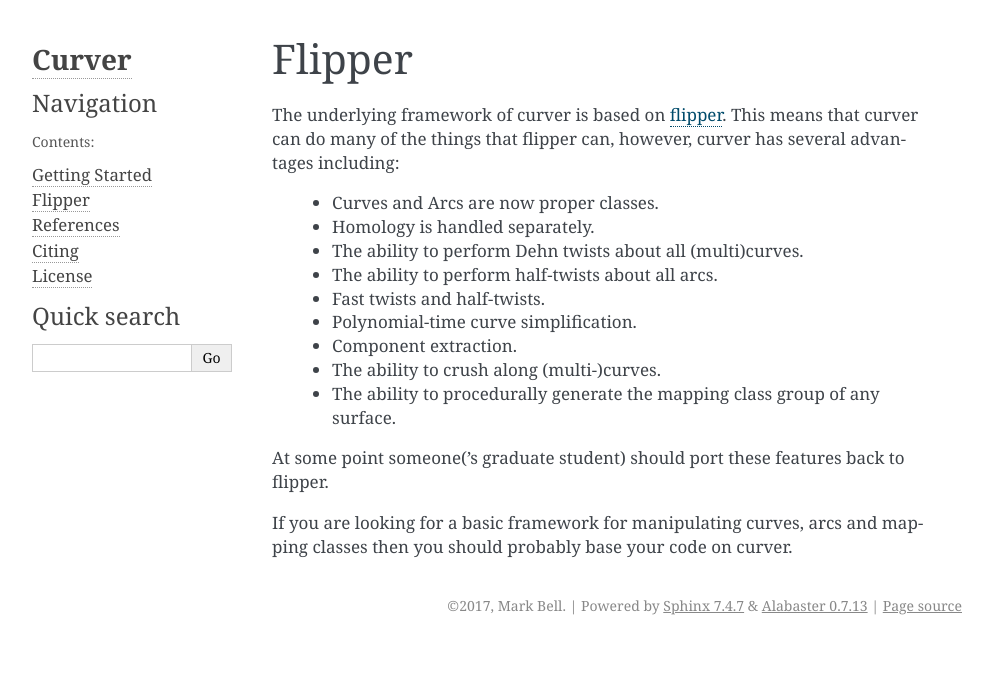
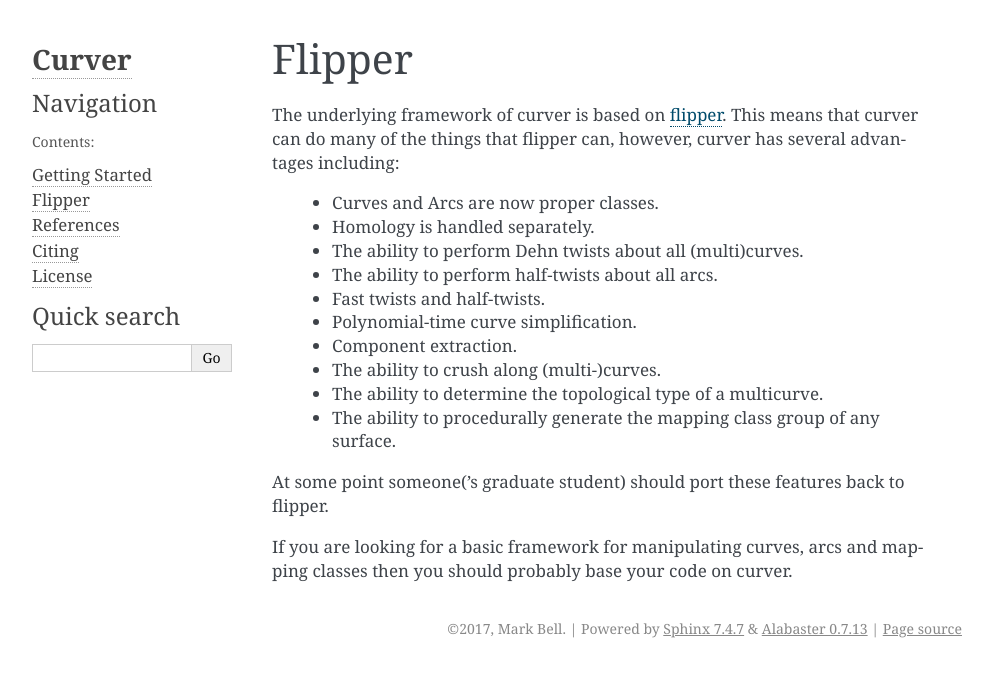
Before and after one commit to MarkCBell/curver, a Sphinx documentation site: the page built from docs/source/flipper.rst, in a window 1280 px wide. Shown: the top 677 px of the page, without its empty margins (148-1141 px from the left). Built offline with Sphinx 7.4.7, drawn with Linux system fonts in a browser that asks for light colours.

Commit message:
More features.

```diff
--- a/docs/source/flipper.rst
+++ b/docs/source/flipper.rst
@@ -13,6 +13,7 @@
 	- Polynomial-time curve simplification.
 	- Component extraction.
 	- The ability to crush along (multi-)curves.
+	- The ability to determine the topological type of a multicurve.
 	- The ability to procedurally generate the mapping class group of any surface.
 
 At some point someone(’s graduate student) should port these features back to flipper.
```
